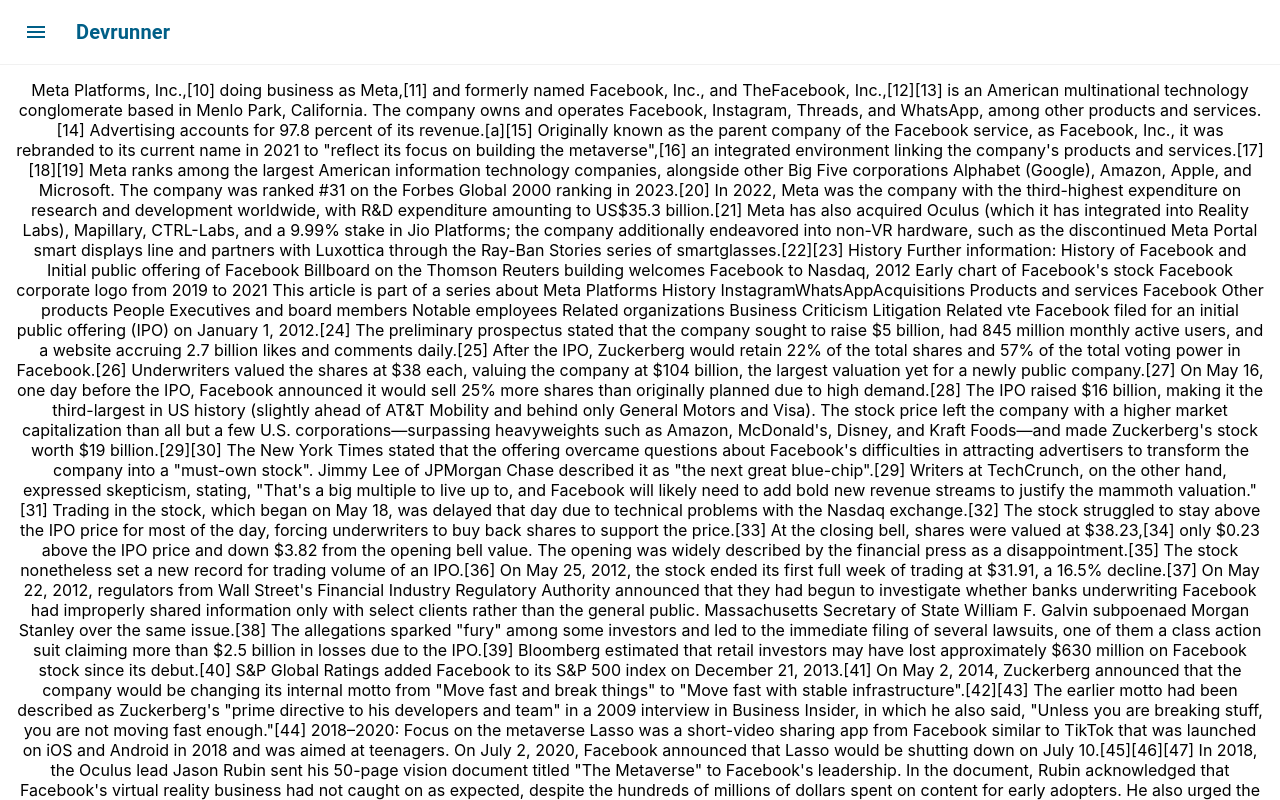
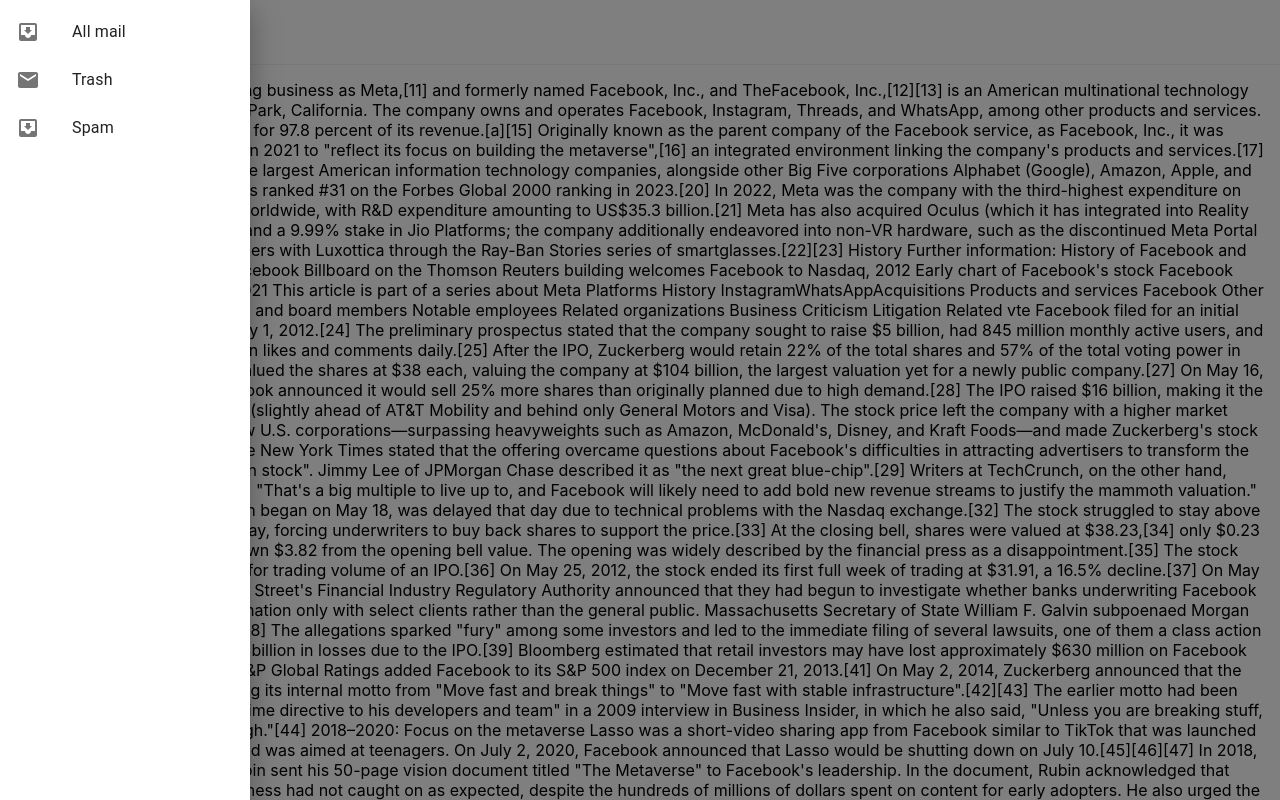
Before and after one commit to pbesra/devrunner, a React (Create React App) app: page / in a window 1280 px wide. Both pictures are taken after a click on the button "open drawer". Shown: the top 800 px of the page. Built offline with nearby package versions, Linux system fonts and the light colour scheme.

Commit message:
App drawer updated

```diff
--- a/src/apphooks/useAppDrawer/useAppDrawer.ts
+++ b/src/apphooks/useAppDrawer/useAppDrawer.ts
@@ -13,18 +13,20 @@
 
 	const toggleDrawer = (anchor: Anchor, open: boolean) => {
 		return (event: React.KeyboardEvent | React.MouseEvent) => {
+			console.log('1 event', event, 'anchor', anchor);
 			if (
 				event &&
 				event.type === "keydown" &&
 				((event as React.KeyboardEvent).key === "Tab" ||
 					(event as React.KeyboardEvent).key === "Shift")
 			) {
+				console.log('2 event', event, 'anchor', anchor);
 				return;
 			}
-
+			console.log('3 event', event, 'anchor', anchor);
 			setState({ ...state, [anchor]: open });
 		};
 	};
-    return {state, toggleDrawer};
+    return {state, toggleDrawer, setState};
 };
 export default useAppDrawer;
--- a/src/components/AppDrawer/AppDrawer.tsx
+++ b/src/components/AppDrawer/AppDrawer.tsx
@@ -35,27 +35,7 @@
 	state,
 	toggleDrawer,
 }: AppDrawerProps) => {
-	// const [state, setState] = React.useState({
-	// 	top: false,
-	// 	left: false,
-	// 	bottom: false,
-	// 	right: false,
-	// });
-
-	// const toggleDrawer = (anchor: Anchor, open: boolean) => {
-	// 	return (event: React.KeyboardEvent | React.MouseEvent) => {
-	// 		if (
-	// 			event &&
-	// 			event.type === "keydown" &&
-	// 			((event as React.KeyboardEvent).key === "Tab" ||
-	// 				(event as React.KeyboardEvent).key === "Shift")
-	// 		) {
-	// 			return;
-	// 		}
-
-	// 		setState({ ...state, [anchor]: open });
-	// 	};
-	// };
+	console.log("state", state);
 
 	const list = (anchor: Anchor) => (
 		<Box
@@ -63,8 +43,8 @@
 				width: anchor === "top" || anchor === "bottom" ? "auto" : 250,
 			}}
 			role="presentation"
-			onClick={toggleDrawer(anchor, false)}
-			onKeyDown={toggleDrawer(anchor, false)}
+			onClick={toggleDrawer(anchor, true)}
+			onKeyDown={toggleDrawer(anchor, true)}
 		>
 			<List>
 				{drawerItems.map((text, index) => (
@@ -82,17 +62,18 @@
 	);
 
 	return (
-		<div>
+		<div id="left-drawer">
 			{(["left", "right", "top", "bottom"] as const).map((anchor) => (
 				<React.Fragment key={anchor}>
-					<Button onClick={toggleDrawer(anchor, true)}>
+					{/* <Button onClick={toggleDrawer(anchor, true)}>
 						{anchor}
-					</Button>
+					</Button> */}
 					<SwipeableDrawer
 						anchor={anchor}
 						open={state[anchor]}
 						onClose={toggleDrawer(anchor, false)}
 						onOpen={toggleDrawer(anchor, true)}
+						id="swipeableDrawer-id"
 					>
 						{list(anchor)}
 					</SwipeableDrawer>
--- a/src/components/Header/Header.tsx
+++ b/src/components/Header/Header.tsx
@@ -58,7 +58,11 @@
 	},
 }));
 
-const Header = () => {
+type HeaderProps = {
+	onClickHomeIcon: () => void;
+};
+
+const Header = ({ onClickHomeIcon }: HeaderProps) => {
 	const [anchorEl, setAnchorEl] = React.useState<null | HTMLElement>(null);
 	const [mobileMoreAnchorEl, setMobileMoreAnchorEl] =
 		React.useState<null | HTMLElement>(null);
@@ -178,6 +182,7 @@
 						color="inherit"
 						aria-label="open drawer"
 						sx={{ mr: 2 }}
+						onClick={onClickHomeIcon}
 					>
 						<MenuIcon className="home-icon" />
 					</IconButton>
--- a/src/components/Home/Home.tsx
+++ b/src/components/Home/Home.tsx
@@ -1,18 +1,5 @@
-import Box from "@mui/material/Box";
-import Header from "../Header/Header";
-import Main from "../Main/Main";
-import AppDrawer from "components/AppDrawer/AppDrawer";
-import { useAppDrawer } from "@hooks/index";
+import MainBody from "components/MainBody/MainBody";
 const Home = () => {
-	const { state, toggleDrawer } = useAppDrawer({ anchor: "left" });
-	return (
-		<>
-			<Header />
-			<Box>
-				<Main />
-				<AppDrawer state={state} toggleDrawer={toggleDrawer} />
-			</Box>
-		</>
-	);
+	return <MainBody />;
 };
 export default Home;
--- /dev/null
+++ b/src/components/MainBody/MainBody.tsx
@@ -0,0 +1,23 @@
+import { useAppDrawer } from "@hooks/index";
+import Box from "@mui/material/Box";
+import AppDrawer from "components/AppDrawer/AppDrawer";
+import Header from "components/Header/Header";
+import Main from "components/Main/Main";
+import { useCallback } from "react";
+
+const MainBody = () => {
+	const { state, toggleDrawer, setState } = useAppDrawer({ anchor: "left" });
+	const onClickHomeIcon = useCallback(() => {
+		setState({ ...state, left: true });
+	}, []);
+	return (
+		<>
+			<Header onClickHomeIcon={onClickHomeIcon} />
+			<AppDrawer state={state} toggleDrawer={toggleDrawer} />
+			<Box>
+				<Main />
+			</Box>
+		</>
+	);
+};
+export default MainBody;
```
Also changed, not shown: src/components/AppHeader/AppHeader.tsx (added, +18 -0 lines).
